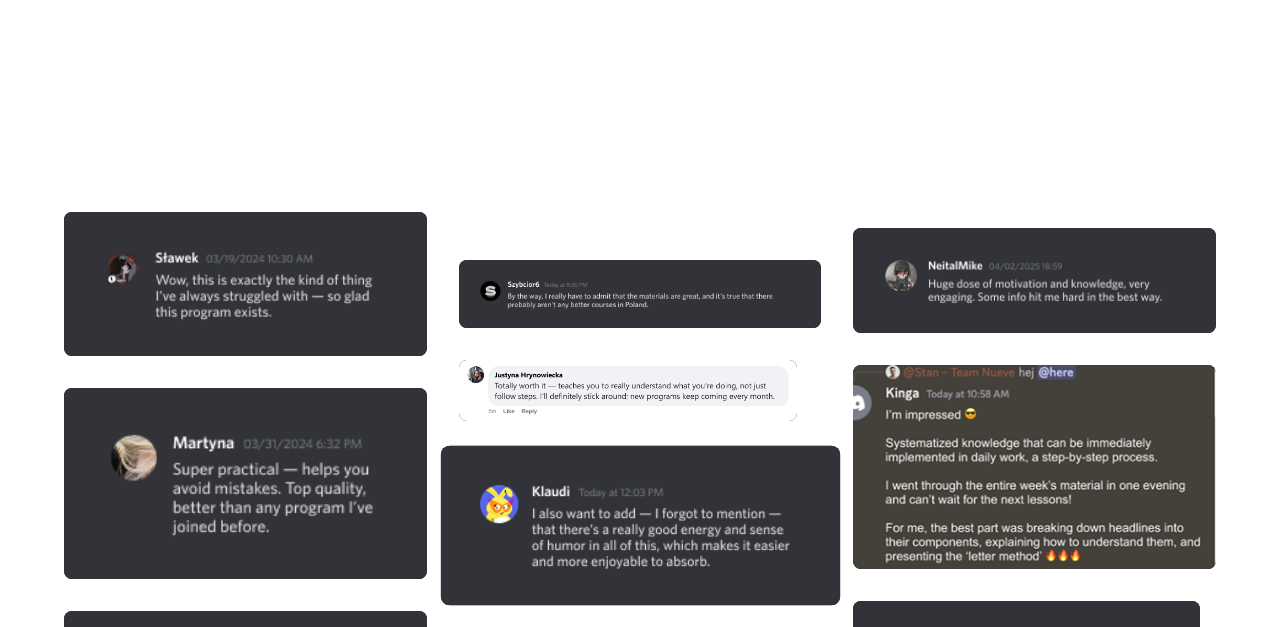
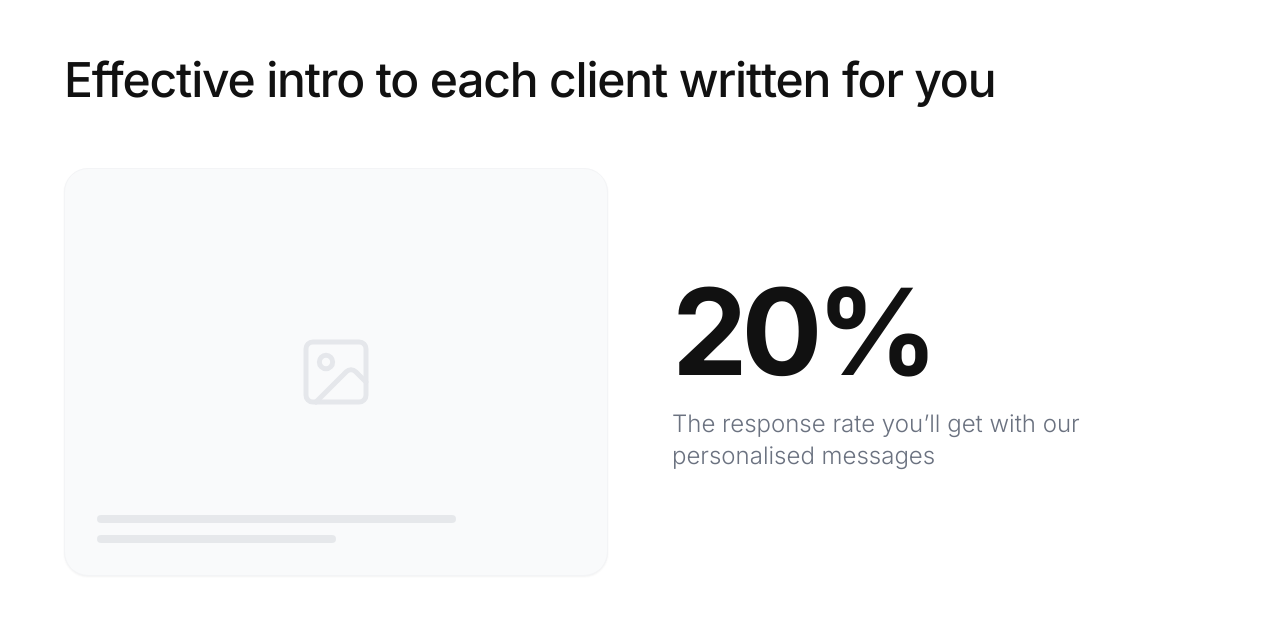
Before and after one commit to Nueve-Info/bet1-gridGPT-founder, a React (Vite) app: page / in a window 1280 px wide. Shown: the part 4393-5020 px from the top of the page. Built offline with nearby package versions, Linux system fonts and the light colour scheme.

Commit message:
feat: add 'Effective intro' section with count-up animation

```diff
--- a/src/LandingPage.tsx
+++ b/src/LandingPage.tsx
@@ -1,5 +1,5 @@
 // import React from 'react';
-import { useRef } from 'react';
+import { useRef, useState, useEffect } from 'react';
 import { Tick02Icon, Cancel01Icon, Database01Icon, Linkedin01Icon, Facebook01Icon, NoteEditIcon } from 'hugeicons-react';
 import { Search, Filter, UserCheck, Play, CheckCircle2, Target, ArrowDown, Star } from 'lucide-react';
 import { Button } from './components/ui/button';
@@ -26,6 +26,54 @@ export default function LandingPage() {
   const engineRef = useRef<HTMLElement>(null);
   const pipelineRef = useRef<HTMLElement>(null);
   const testimonialsRef = useRef<HTMLElement>(null);
+  const introRef = useRef<HTMLElement>(null);
+  const [count, setCount] = useState(0);
+  const [hasCounted, setHasCounted] = useState(false);
+
+  useEffect(() => {
+    if (typeof window === 'undefined' || !introRef.current || hasCounted) return;
+
+    // Check for reduced motion
+    const prefersReducedMotion = window.matchMedia('(prefers-reduced-motion: reduce)').matches;
+    if (prefersReducedMotion) {
+      setCount(20);
+      setHasCounted(true);
+      return;
+    }
+
+    const observer = new IntersectionObserver((entries) => {
+      if (entries[0].isIntersecting) {
+        let start = 0;
+        const end = 20;
+        const duration = 1200;
+        const startTime = performance.now();
+
+        const animate = (currentTime: number) => {
+          const elapsed = currentTime - startTime;
+          const progress = Math.min(elapsed / duration, 1);
+
+          // easeOutQuad
+          const easeProgress = progress * (2 - progress);
+
+          const currentCount = Math.floor(easeProgress * end);
+          setCount(currentCount);
+
+          if (progress < 1) {
+            requestAnimationFrame(animate);
+          } else {
+            setCount(end);
+            setHasCounted(true);
+          }
+        };
+
+        requestAnimationFrame(animate);
+        observer.disconnect();
+      }
+    }, { threshold: 0.5 });
+
+    observer.observe(introRef.current);
+    return () => observer.disconnect();
+  }, [hasCounted]);
 
   useGSAP(() => {
     // Hero Animation
@@ -659,6 +707,43 @@ export default function LandingPage() {
         </div>
       </section>
 
+      {/* 4.5 Effective Intro / Personalised Messages Section */}
+      <section ref={introRef} className="py-16 sm:py-20 md:py-24 px-4 sm:px-6 border-t border-gray-100 bg-white">
+        <div className="max-w-6xl mx-auto space-y-12 sm:space-y-16">
+            <h2 className="text-3xl sm:text-4xl md:text-5xl font-medium tracking-tight text-[#111111] text-center lg:text-left">
+                Effective intro to each client written for you
+            </h2>
+
+            <div className="grid grid-cols-1 lg:grid-cols-2 gap-12 lg:gap-16 items-center">
+                {/* Left Column: Visual Placeholder */}
+                <div className="order-2 lg:order-1 bg-gray-50 rounded-3xl border border-gray-100 aspect-[4/3] flex items-center justify-center shadow-sm relative overflow-hidden group">
+                    <div className="w-20 h-20 text-gray-200 transition-transform duration-500 group-hover:scale-110">
+                        <svg viewBox="0 0 24 24" fill="none" stroke="currentColor" strokeWidth="1.5" strokeLinecap="round" strokeLinejoin="round">
+                            <rect width="18" height="18" x="3" y="3" rx="2" ry="2" />
+                            <circle cx="9" cy="9" r="2" />
+                            <path d="m21 15-3.086-3.086a2 2 0 0 0-2.828 0L6 21" />
+                        </svg>
+                    </div>
+                    {/* Abstract content lines */}
+                    <div className="absolute inset-x-8 bottom-8 space-y-3 opacity-20">
+                        <div className="h-2 bg-gray-400 rounded-full w-3/4"></div>
+                        <div className="h-2 bg-gray-400 rounded-full w-1/2"></div>
+                    </div>
+                </div>
+
+                {/* Right Column: Big Stat */}
+                <div className="order-1 lg:order-2 space-y-4 text-center lg:text-left">
+                    <div className="text-8xl sm:text-9xl md:text-[120px] font-bold tracking-tighter text-[#111111] leading-none">
+                        {count}%
+                    </div>
+                    <p className="text-xl sm:text-2xl text-gray-500 font-light leading-relaxed max-w-md mx-auto lg:mx-0">
+                        The response rate you’ll get with our personalised messages
+                    </p>
+                </div>
+            </div>
+        </div>
+      </section>
+
       {/* 5. Testimonials section */}
       <section ref={testimonialsRef} className="py-16 sm:py-20 md:py-24 px-4 sm:px-6 border-t border-gray-100 bg-white">
         <div className="max-w-6xl mx-auto">
```
